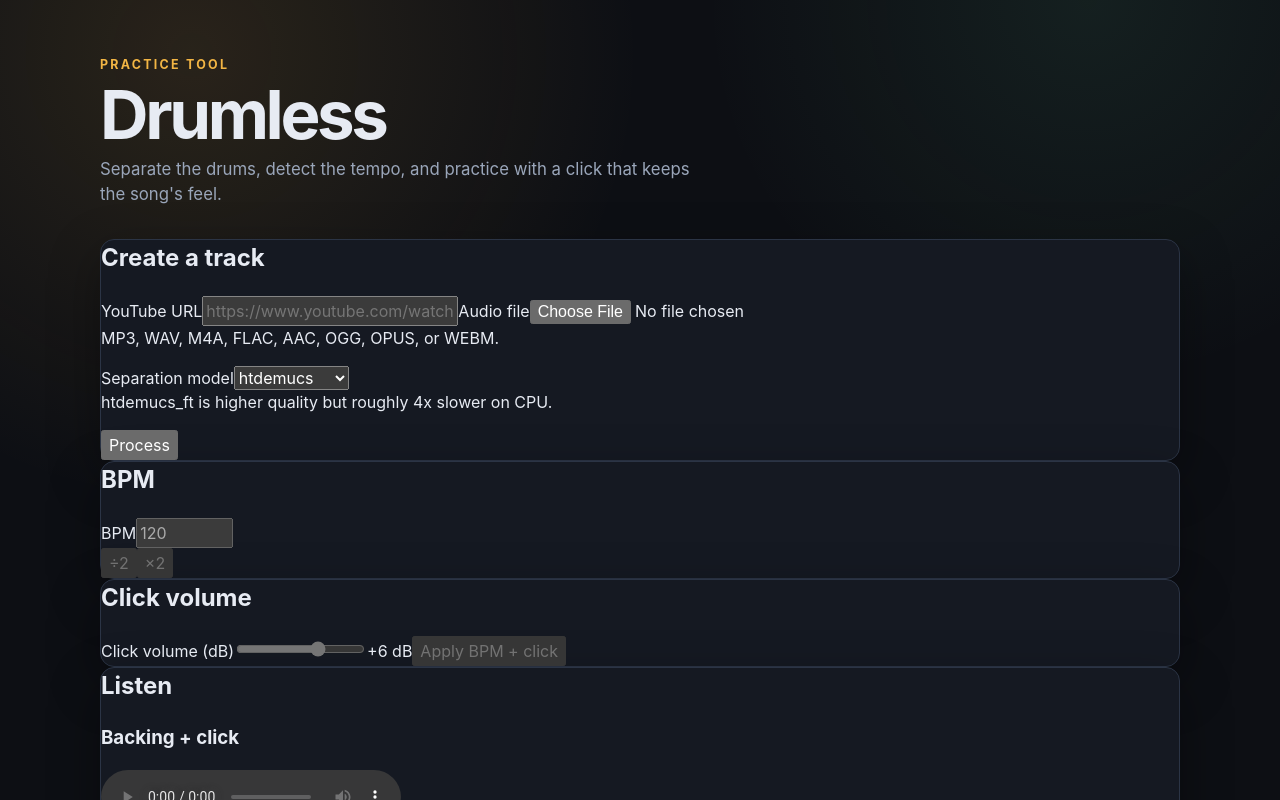
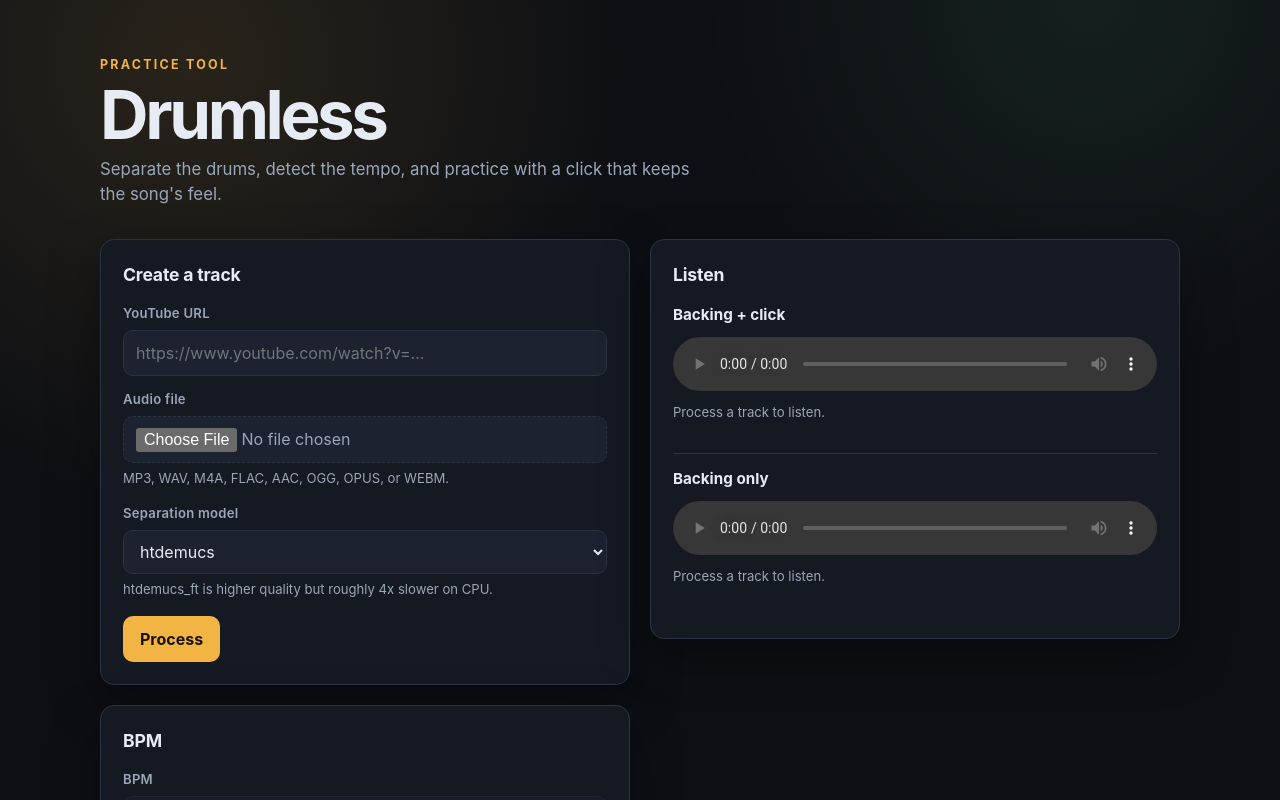
Before and after one commit to DerrickUnleashed/Drumless, a React (Vite) app in the folder frontend/: page / in a window 1280 px wide. Shown: the top 800 px of the page. Built offline with nearby package versions, Linux system fonts and the light colour scheme.

Commit message:
chore: update frontend/src/styles.css

```diff
--- a/frontend/src/styles.css
+++ b/frontend/src/styles.css
@@ -70,6 +70,243 @@ h1 {
   border-radius: var(--radius);
   background: var(--panel);
   box-shadow: var(--shadow);
+  padding: 22px;
+}
+
+.panel h2 {
+  margin-bottom: 16px;
+  font-size: 1.1rem;
+  letter-spacing: -0.01em;
+}
+
+.layout {
+  display: grid;
+  grid-template-columns: minmax(0, 1fr) minmax(0, 1fr);
+  gap: 20px;
+  align-items: start;
+}
+
+.column {
+  display: flex;
+  min-width: 0;
+  flex-direction: column;
+  gap: 20px;
+}
+
+label {
+  display: block;
+  margin-bottom: 6px;
+  color: var(--muted);
+  font-size: 0.82rem;
+  font-weight: 600;
+  letter-spacing: 0.02em;
+}
+
+input[type="text"],
+input[type="url"],
+input[type="number"],
+select {
+  width: 100%;
+  padding: 10px 12px;
+  border: 1px solid var(--border);
+  border-radius: 10px;
+  background: var(--panel-strong);
+  color: var(--text);
+}
+
+input[type="file"] {
+  width: 100%;
+  padding: 10px 12px;
+  border: 1px dashed var(--border);
+  border-radius: 10px;
+  background: var(--panel-strong);
+  color: var(--muted);
+}
+
+input[type="range"] {
+  width: 100%;
+  accent-color: var(--accent);
+}
+
+input:focus-visible,
+select:focus-visible,
+button:focus-visible,
+a:focus-visible {
+  outline: 2px solid var(--accent);
+  outline-offset: 2px;
+}
+
+input:disabled,
+select:disabled,
+button:disabled {
+  cursor: not-allowed;
+  opacity: 0.5;
+}
+
+.upload-form label:not(:first-of-type) {
+  margin-top: 14px;
+}
+
+.hint {
+  margin: 6px 0 16px;
+  color: var(--muted);
+  font-size: 0.82rem;
+}
+
+.hint.precedence {
+  color: var(--accent);
+}
+
+.form-error {
+  margin: 0 0 14px;
+  color: var(--danger);
+  font-size: 0.88rem;
+}
+
+.button-row {
+  display: flex;
+  gap: 10px;
+}
+
+.button {
+  padding: 10px 16px;
+  border: 1px solid var(--border);
+  border-radius: 10px;
+  background: var(--panel-strong);
+  color: var(--text);
+  font-weight: 600;
+  cursor: pointer;
+  transition: border-color 0.2s ease, transform 0.05s ease;
+}
+
+.button:hover:not(:disabled) {
+  border-color: var(--accent);
+}
+
+.button:active:not(:disabled) {
+  transform: translateY(1px);
+}
+
+.button.primary {
+  border-color: transparent;
+  background: var(--accent);
+  color: #1a1205;
+  font-weight: 700;
+}
+
+.button.subtle {
+  background: transparent;
+}
+
+.error-banner {
+  display: flex;
+  align-items: center;
+  justify-content: space-between;
+  gap: 16px;
+  margin-bottom: 20px;
+  padding: 14px 16px;
+  border: 1px solid rgba(255, 122, 122, 0.5);
+  border-radius: 12px;
+  background: rgba(255, 122, 122, 0.12);
+  color: var(--danger);
+}
+
+.error-banner p {
+  margin: 0;
+}
+
+.progress-heading {
+  display: flex;
+  align-items: baseline;
+  justify-content: space-between;
+  gap: 12px;
+}
+
+.stage {
+  color: var(--muted);
+  font-size: 0.78rem;
+  letter-spacing: 0.08em;
+  text-transform: uppercase;
+}
+
+.progress-track {
+  height: 10px;
+  margin: 14px 0 10px;
+  overflow: hidden;
+  border-radius: 999px;
+  background: var(--panel-strong);
+}
+
+.progress-fill {
+  height: 100%;
+  border-radius: inherit;
+  background: linear-gradient(90deg, var(--accent), var(--accent-strong));
+  transition: width 0.3s ease;
+}
+
+.progress-message {
+  margin: 0;
+  color: var(--muted);
+  font-size: 0.88rem;
+}
+
+.detected-tempo {
+  margin: 0 0 16px;
+  color: var(--success);
+  font-size: 0.9rem;
+}
+
+.gain-readout {
+  display: inline-block;
+  margin: 8px 0 18px;
+  color: var(--accent-strong);
+  font-variant-numeric: tabular-nums;
+  font-weight: 700;
+}
+
+.audio-panel .audio-player {
+  padding: 14px 0;
+  border-top: 1px solid var(--border);
+}
+
+.audio-panel .audio-player:first-of-type {
+  padding-top: 0;
+  border-top: 0;
+}
+
+.audio-player h3 {
+  margin-bottom: 10px;
+  font-size: 0.95rem;
+}
+
+.audio-player audio {
+  width: 100%;
+}
+
+.download-links {
+  display: grid;
+  gap: 10px;
+}
+
+.download-links a {
+  display: block;
+  padding: 10px 12px;
+  border: 1px solid var(--border);
+  border-radius: 10px;
+  background: var(--panel-strong);
+  color: var(--text);
+  text-decoration: none;
+}
+
+.download-links a:hover {
+  border-color: var(--accent);
+  color: var(--accent-strong);
+}
+
+@media (max-width: 860px) {
+  .layout {
+    grid-template-columns: 1fr;
+  }
 }
 
 @media (max-width: 720px) {
```
